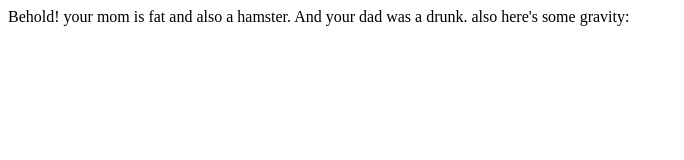
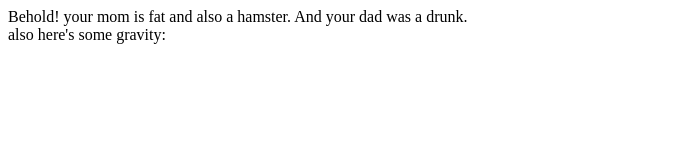
Before and after one commit to mr-yogurt/gravityy, a plain HTML site: page index.html in a window 1280 px wide. Shown: the whole page, without its empty margins (0-684 px from the left). Drawn offline with Linux system fonts and the light colour scheme.

Commit message:
Update index.html

```diff
--- a/index.html
+++ b/index.html
@@ -2,7 +2,7 @@
 <html>
 <head></head>
 <body>
-Behold! your mom is fat and also a hamster. And your dad was a drunk.
+Behold! your mom is fat and also a hamster. And your dad was a drunk.<br/>
 also here's some gravity:
 </body>
 </html>
```
